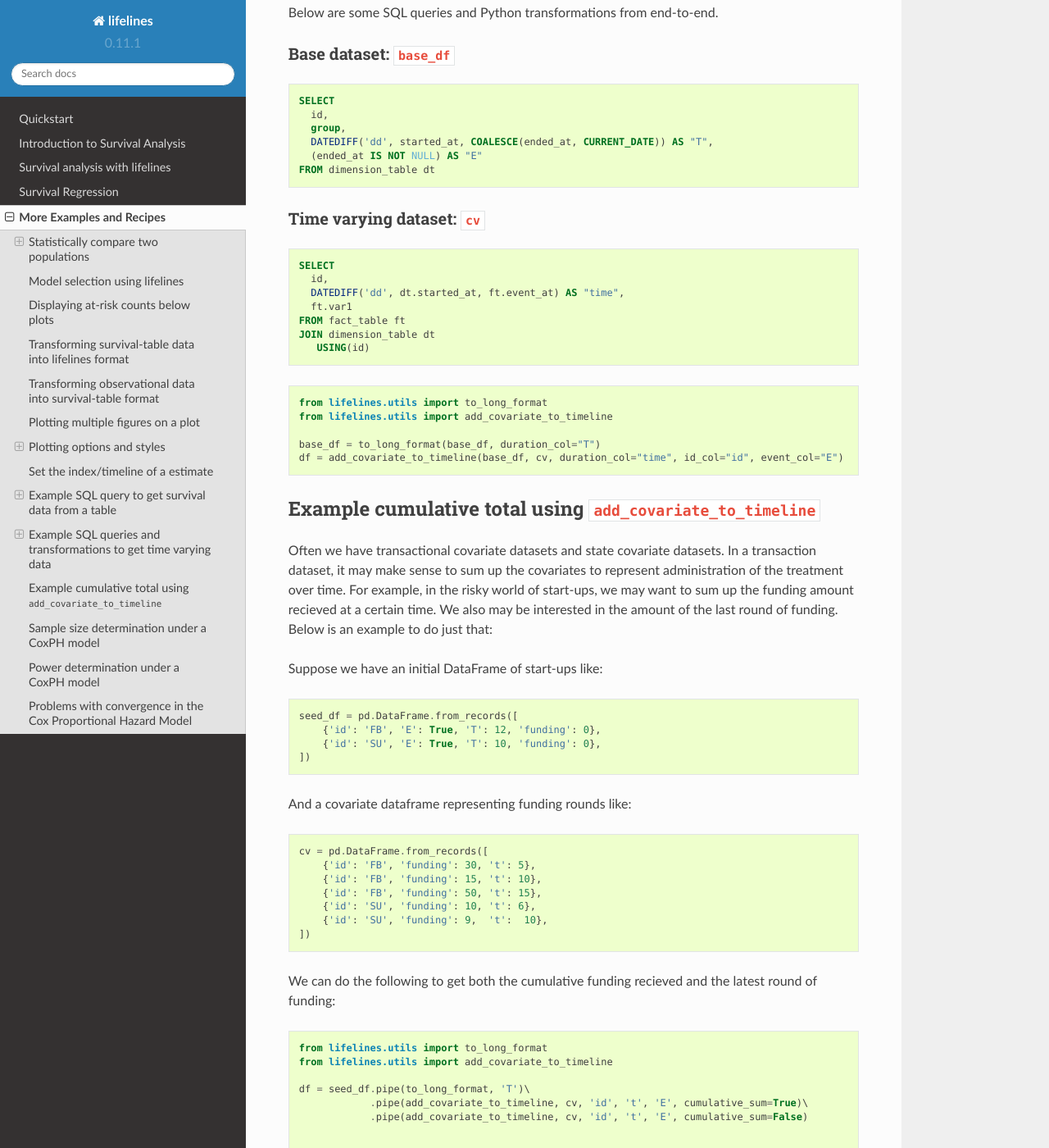
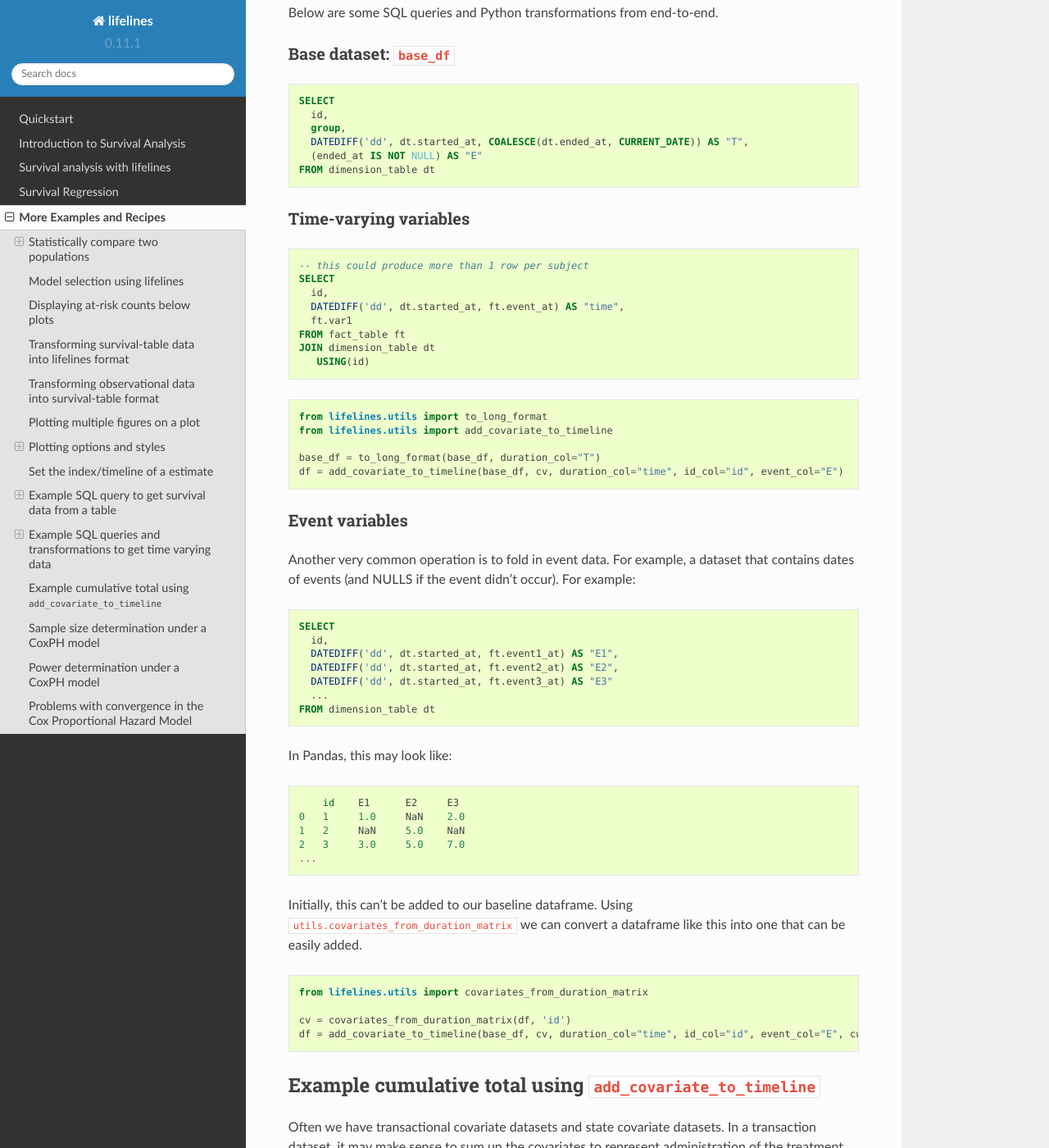
Before and after one commit to CamDavidsonPilon/lifelines, a Sphinx documentation site: the page built from docs/Examples.rst, in a window 1280 px wide and 1400 px high, scrolled down 8758 px. Shown: the whole window at 82% size. Built offline with Sphinx 7.4.7 and the Read the Docs theme 2.0.0, drawn with Linux system fonts in a browser that asks for light colours.

Commit message:
adding docs for new tv util

````diff
--- a/docs/Examples.rst
+++ b/docs/Examples.rst
@@ -393,16 +393,17 @@ Base dataset: ``base_df``
     SELECT
       id,
       group,
-      DATEDIFF('dd', started_at, COALESCE(ended_at, CURRENT_DATE)) AS "T",
+      DATEDIFF('dd', dt.started_at, COALESCE(dt.ended_at, CURRENT_DATE)) AS "T",
       (ended_at IS NOT NULL) AS "E"
     FROM dimension_table dt
 
 
-Time varying dataset: ``cv``
+Time-varying variables
 ^^^^^^^^^^^^^^^^^^^^^^^^^^^^^^^^^^^^^^^^^^^^^^^
 
 .. code-block:: mysql
 
+    -- this could produce more than 1 row per subject
     SELECT
       id,
       DATEDIFF('dd', dt.started_at, ft.event_at) AS "time",
@@ -414,11 +415,49 @@ Time varying dataset: ``cv``
 
 .. code-block:: python
 
-      from lifelines.utils import to_long_format
-      from lifelines.utils import add_covariate_to_timeline
+    from lifelines.utils import to_long_format
+    from lifelines.utils import add_covariate_to_timeline
 
-      base_df = to_long_format(base_df, duration_col="T")
-      df = add_covariate_to_timeline(base_df, cv, duration_col="time", id_col="id", event_col="E")
+    base_df = to_long_format(base_df, duration_col="T")
+    df = add_covariate_to_timeline(base_df, cv, duration_col="time", id_col="id", event_col="E")
+
+
+Event variables
+^^^^^^^^^^^^^^^^^^^^^^^^^^^^^^^^^^^^^^^^^^^^^^^
+
+Another very common operation is to fold in event data. For example, a dataset that contains dates of events (and NULLS if the event didn't occur). For example:
+
+.. code-block:: mysql
+
+    SELECT
+      id,
+      DATEDIFF('dd', dt.started_at, ft.event1_at) AS "E1",
+      DATEDIFF('dd', dt.started_at, ft.event2_at) AS "E2",
+      DATEDIFF('dd', dt.started_at, ft.event3_at) AS "E3"
+      ...
+    FROM dimension_table dt
+
+
+In Pandas, this may look like:
+
+.. code-block:: python
+
+        id    E1      E2     E3
+    0   1     1.0     NaN    2.0
+    1   2     NaN     5.0    NaN
+    2   3     3.0     5.0    7.0
+    ...
+
+Initially, this can't be added to our baseline dataframe. Using ``utils.covariates_from_duration_matrix`` we can convert a dataframe like this into one that can be easily added.
+
+.. code-block:: python
+
+    from lifelines.utils import covariates_from_duration_matrix
+
+    cv = covariates_from_duration_matrix(df, 'id')
+    df = add_covariate_to_timeline(base_df, cv, duration_col="time", id_col="id", event_col="E", cumulative_sum=True)
+
+
 
 
 Example cumulative total using ``add_covariate_to_timeline``
--- a/docs/Survival Regression.rst
+++ b/docs/Survival Regression.rst
@@ -785,7 +785,7 @@ From the above output, we can see that subject 1 changed state twice over the ob
 
 One additional flag on ``add_covariate_to_timeline`` that is of interest is the ``cumulative_sum`` flag. By default it is False, but turning it to True will perform a cumulative sum on the covariate before joining. This is useful if the covariates describe an incremental change, instead of a state update. For example, we may have measurements of drugs administered to a patient, and we want to the covariate to reflect how much we have administered since the start. In contrast, a covariate the measure the temperature of the patient is a state update. See :ref:`Example cumulative total using ``add_covariate_to_timeline``` to see an example of this.
 
-For an example of pulling datasets like this from a SQL-store, see :ref:`Example SQL queries and transformations to get time varying data`.
+For an example of pulling datasets like this from a SQL-store, and other helper functions, see :ref:`Example SQL queries and transformations to get time varying data`.
 
 
 Fitting the model and a short note on prediction
````
Also changed, not shown: 1 other file.
